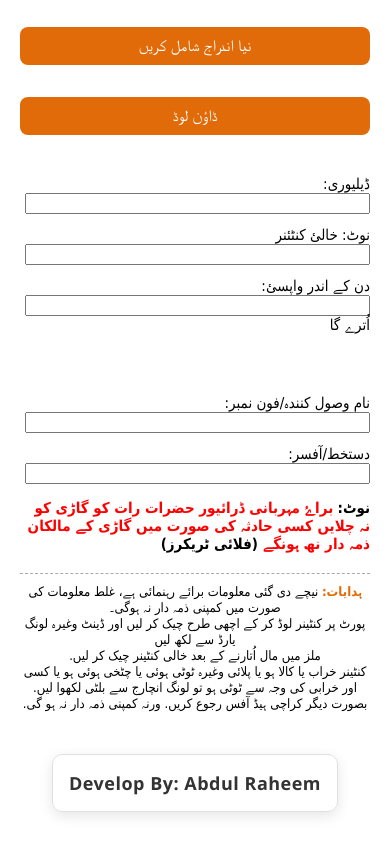
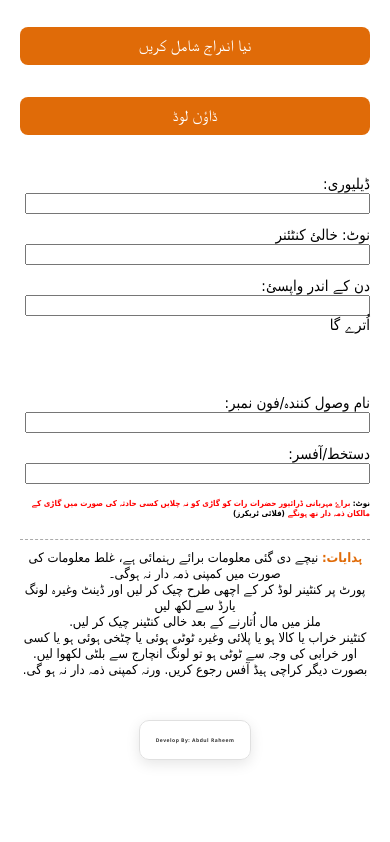
Before and after one commit to abdulraheem-5353/fly-trucker-builty, a plain HTML site: page index.html in a window 390 px wide. Shown: the part 1768-2610 px from the top of the page. After the commit the page ends 2558 px from the top, so only its background shows below. Drawn offline with nearby package versions, Linux system fonts and the light colour scheme; a web font is replaced by a local one.

Commit message:
Updated some parts of the project

```diff
--- a/style.css
+++ b/style.css
@@ -197,7 +197,7 @@ body {
 
 .note-block {
   margin-top: 15px;
-  font-size: 16px;
+  font-size: 8px;
 }
 
 .note-urdu {
@@ -209,7 +209,7 @@ body {
   margin-top: 15px;
   border-top: 1px solid #333;
   padding-top: 7px;
-  font-size: 13px;
+  font-size: 8px;
 }
 
 .text-div {
@@ -352,15 +352,15 @@ body {
     padding: 16px;
     border-radius: 10px;
     text-align: center;
-    font-size: 15px;
+    font-size: 10px;
   }
 
   .text-div h2 {
-    font-size: 18px;
+    font-size: 5px;
   }
 
   .note-block {
-    font-size: 15px;
+    font-size: 8px;
   }
 
   .footer-div {
```
